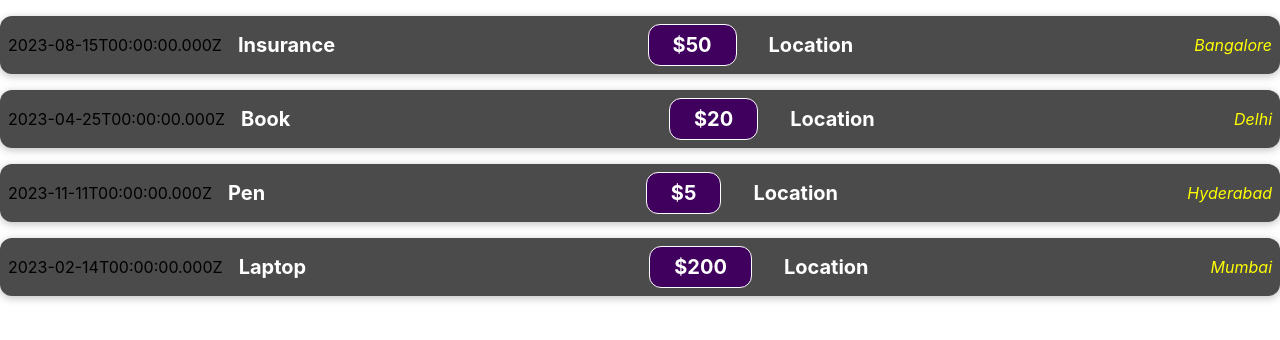
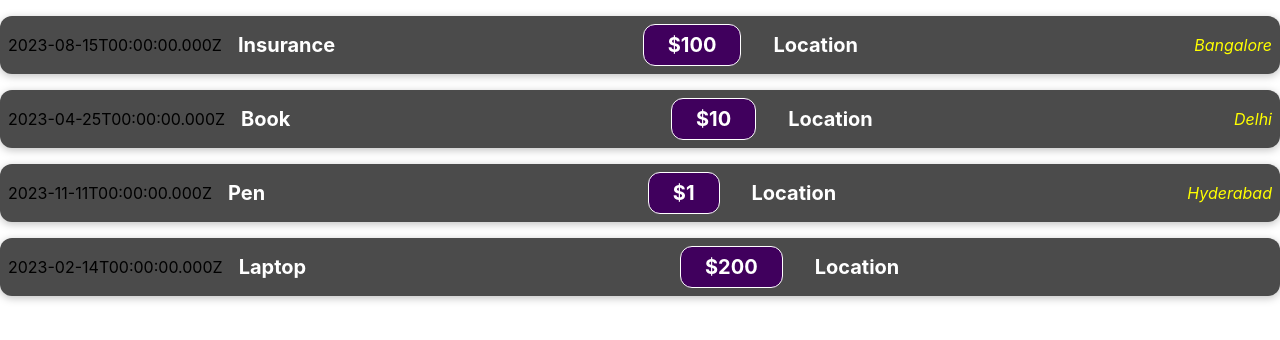
Before and after one commit to IqraMomin/ExpenseTrackerWithReact, a React (Create React App) app: page / in a window 1280 px wide. Shown: the top 340 px of the page. Built offline with nearby package versions, Linux system fonts and the light colour scheme.

Commit message:
ReusableComponents

```diff
--- a/src/App.js
+++ b/src/App.js
@@ -1,32 +1,25 @@
 import ExpenseItem from "./components/ExpenseItem";
 
 function App() {
+  const expenses = [
+    { id: "1", date: new Date(2023, 7, 15), title: "Insurance", price: 100, location: "Bangalore" },
+    { id: "2", date: new Date(2023, 3, 25), title: "Book", price: 10, location: "Delhi" },
+    { id: "3", date: new Date(2023, 10, 11), title: "Pen", price: 1, location: "Hyderabad" },
+    { id: "4", date: new Date(2023, 1, 14), title: "Laptop", price: 200, loaction: "Mumbai" }
+  ];
   return (
     <div>
-      <ExpenseItem
-        date={new Date(2023, 7, 15)}
-        title="Insurance"
-        price="50"
-        location="Bangalore"
-      ></ExpenseItem>
-       <ExpenseItem
-        date={new Date(2023, 3, 25)}
-        title="Book"
-        price="20"
-        location="Delhi"
-      ></ExpenseItem>
-      <ExpenseItem
-        date={new Date(2023, 10, 11)}
-        title="Pen"
-        price="5"
-        location="Hyderabad"
-      ></ExpenseItem>
-      <ExpenseItem
-        date={new Date(2023, 1, 14)}
-        title="Laptop"
-        price="200"
-        location="Mumbai"
-      ></ExpenseItem>
+      {expenses.map((expense, index) => {
+        return (
+          <ExpenseItem
+            key={expense.id}
+            date={expense.date}
+            title={expense.title}
+            price={expense.price}
+            location={expense.location}
+          ></ExpenseItem>
+        )
+      })}
     </div>
   );
 }
```
